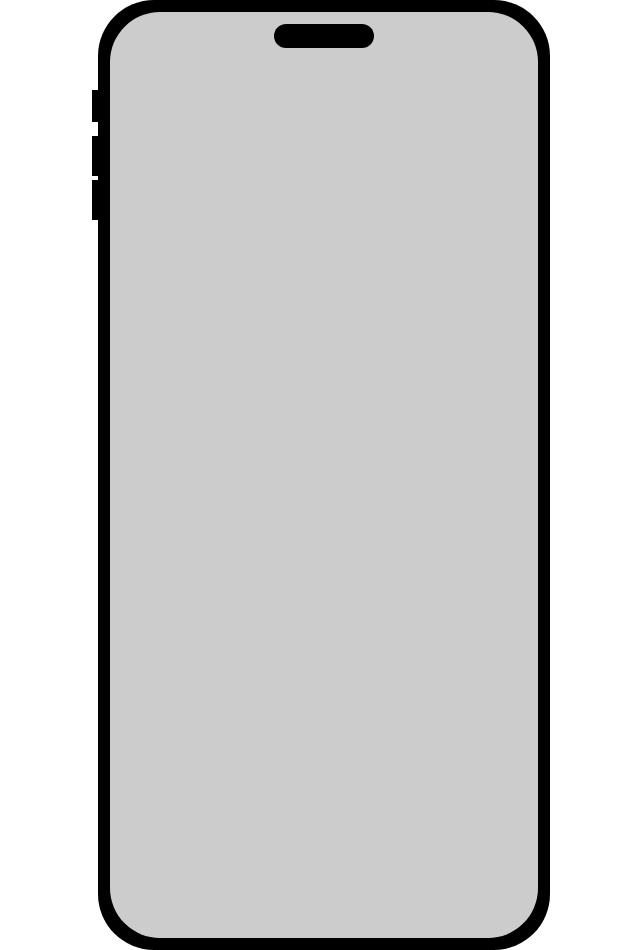
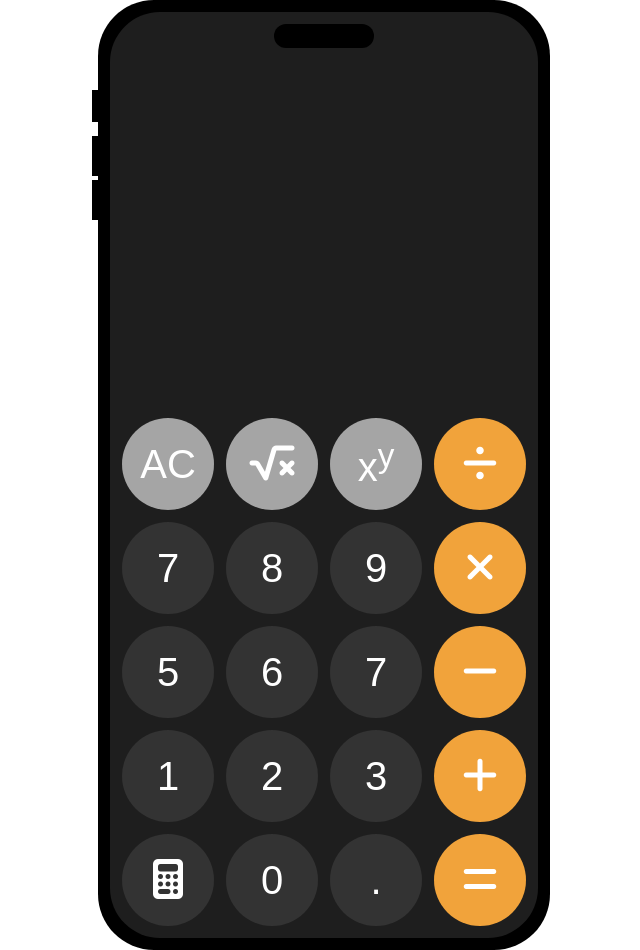
Before and after one commit to leva13007/iphone-calc-livestream, a React (Vite) app: page / in a window 1280 px wide. Shown: the whole page, without its empty margins (316-956 px from the left). Built offline with nearby package versions, Linux system fonts and the light colour scheme.

Commit message:
02 Create keyboard

```diff
--- a/src/App.css
+++ b/src/App.css
@@ -4,6 +4,8 @@
   --frame-width: 12px;
   --tail-width: 100px;
   --tail-heigth: 24px;
+  --key-size: 92px;
+  --keyboard-margin: 12px;
 }
 .App{
   display: grid;
@@ -49,14 +51,44 @@
       }
     }
   }
+}
+
 .calculator{
   position: absolute;
   left: var(--frame-width);
   top: var(--frame-width);
   width: var(--screen-width);
   height: var(--screen-height);
-    background-color: #ccc;
+  background-color: #1e1e1e;
   border-radius: 50px;
   z-index: 1;
+  display: flex;
+  flex-direction: column;
+  .display{
+    flex-grow: 1;
+  }
+  .keyboard{
+    display: grid;
+    grid-template-columns: repeat(4, 1fr);
+    gap: 12px;
+    margin: 0 var(--keyboard-margin) var(--keyboard-margin);
+    .key{
+      width: var(--key-size);
+      height: var(--key-size);
+      border-radius: 50%;
+      color: #fff;
+      font-size: 2.5rem;
+      cursor: pointer;
+
+      &.number{
+        background-color: #333;
+      }
+      &.controls{
+        background-color: #A5A5A5;
+      }
+      &.operations{
+        background-color: #F1A33B;
       }
     }
+  }
+}
--- a/src/App.tsx
+++ b/src/App.tsx
@@ -15,7 +15,48 @@ function App() {
         </div>
         <div className="calculator">
           <div className="display"></div>
-          <div className="keyboard"></div>
+          <div className="keyboard">
+            <button className="key controls">AC</button>
+            <button className="key controls">
+              <i className="fa-solid fa-square-root-variable"></i>
+            </button>
+            <button className="key controls">
+              x<sup>y</sup>
+            </button>
+            <button className="key operations">
+              <i className="fa-solid fa-divide"></i>
+            </button>
+
+            <button className="key number">7</button>
+            <button className="key number">8</button>
+            <button className="key number">9</button>
+            <button className="key operations">
+              <i className="fa-solid fa-xmark"></i>
+            </button>
+
+            <button className="key number">5</button>
+            <button className="key number">6</button>
+            <button className="key number">7</button>
+            <button className="key operations">
+              <i className="fa-solid fa-minus"></i>
+            </button>
+
+            <button className="key number">1</button>
+            <button className="key number">2</button>
+            <button className="key number">3</button>
+            <button className="key operations">
+              <i className="fa-solid fa-plus"></i>
+            </button>
+
+            <button className="key number">
+              <i className="fa-solid fa-calculator"></i>
+            </button>
+            <button className="key number">0</button>
+            <button className="key number">.</button>
+            <button className="key operations">
+              <i className="fa-solid fa-equals"></i>
+            </button>
+          </div>
         </div>
       </div>
     </main>
--- a/src/reset.css
+++ b/src/reset.css
@@ -7,7 +7,7 @@ html, body, div, span, applet, object, iframe,
 h1, h2, h3, h4, h5, h6, p, blockquote, pre,
 a, abbr, acronym, address, big, cite, code,
 del, dfn, em, img, ins, kbd, q, s, samp,
-small, strike, strong, sub, sup, tt, var,
+small, strike, strong, tt, var,
 b, u, i, center,
 dl, dt, dd, ol, ul, li,
 fieldset, form, label, legend,
```
Lines whose indentation alone changed are shown as unchanged.
